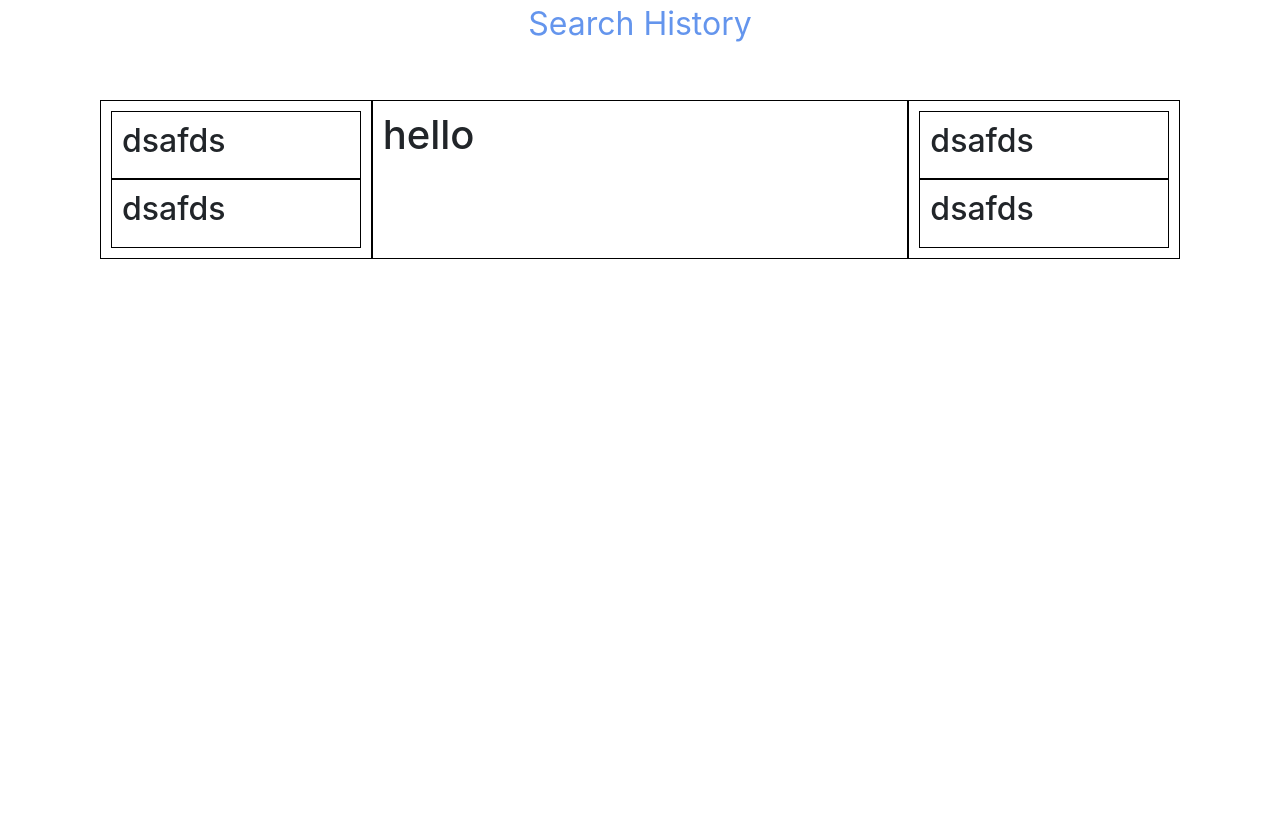
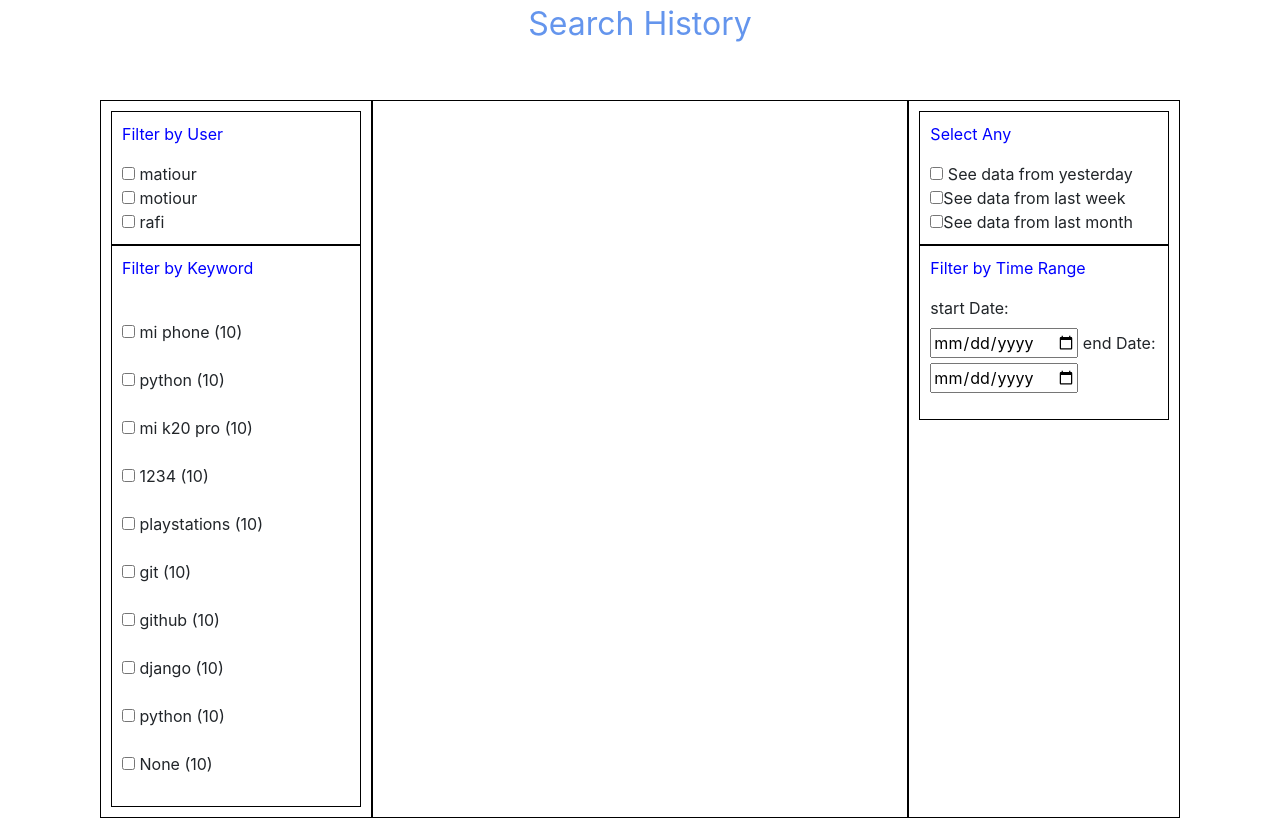
Before and after one commit to KaziMotiour/Imagined-Search-Engine, a Django app: page /search-history/ in a window 1280 px wide. Shown: the part 56-874 px from the top of the page. Before the commit the page ends 315 px from the top, so only its background shows below. Run offline with Django 4.2, Linux system fonts and the light colour scheme; a user stored in the database is signed in; data comes from the database, SQL or seed files in the repository; both versions use the stored data as it was after the commit; some libraries are stand-ins or nearby versions.

Commit message:
complete task

```diff
--- a/Templates/main.html
+++ b/Templates/main.html
@@ -23,7 +23,10 @@
 </div>
 
 
+{%block script%}
 
+
+{%endblock script%}
 
 <script src="https://code.jquery.com/jquery-3.4.1.slim.min.js" integrity="sha384-J6qa4849blE2+poT4WnyKhv5vZF5SrPo0iEjwBvKU7imGFAV0wwj1yYfoRSJoZ+n" crossorigin="anonymous"></script>
 <script src="https://cdn.jsdelivr.net/npm/popper.js@1.16.0/dist/umd/popper.min.js" integrity="sha384-Q6E9RHvbIyZFJoft+2mJbHaEWldlvI9IOYy5n3zV9zzTtmI3UksdQRVvoxMfooAo" crossorigin="anonymous"></script>
--- a/accounts/views.py
+++ b/accounts/views.py
@@ -57,6 +57,8 @@ class UserRegisterView(View):
     def get(self,request):
         greeting={}
         greeting['form'] = UserRegistrationForm
+        if request.user.is_authenticated:
+            return redirect('search:search_google')
         auth.logout(request)
         return render(request,'auth-register.html',greeting)
     def post(self,request):
--- a/searchResults/Templates/search_history.html
+++ b/searchResults/Templates/search_history.html
@@ -1,42 +1,97 @@
-{% extends 'main.html'%}
+{% extends 'main.html'%} {% block header%} {% load static %}
+<link rel="stylesheet" href="{% static 'css/searchHistory.css'%}" />
+<script src="{% static 'js/search_history.js' %} " defer></script>
+<link
+  rel="stylesheet"
+  href="http://code.jquery.com/ui/1.11.4/themes/smoothness/jquery-ui.css"
+/>
+<script src="http://code.jquery.com/jquery-1.10.2.js"></script>
+<script src="http://code.jquery.com/ui/1.11.4/jquery-ui.js"></script>
 
-
-{% block header%}
-    {% load static %}
-    <link rel="stylesheet" href="{% static 'css/searchHistory.css'%}">
-
-{% endblock header%}
-
-{% block body %}
+{% endblock header%} {% block body %}
 
 <div class="container">
-    <div class='title'>
-
-        Search History
-    </div>
+  <div class="title">Search History</div>
   <div class="flex">
     <div class="row1">
-            <div >
-                <h2>dsafds</h2>
-            </div>
-            <div>
-                <h2>dsafds</h2>
-            </div>
-        </div>
-        <div class="row2">
-            <h1>hello</h1>
+      <div style="overflow: scroll;  overflow-x: hidden;  max-height:300px">
+        <p style="color:blue;">Filter by User</p>
+        <form>
+          {%for user in users%}
+          <input
+            type="checkbox"
+            name="user"
+            value="{{user.username}}"
+            class="mycheck"
+          />
+          {{user.username}}<br />
+
+          {%endfor%}
+        </form>
       </div>
 
-        <div class="row3">
       <div >
-                <h2>dsafds</h2>
-            </div>
-            <div>
-                <h2>dsafds</h2>
+        <p style="color:blue;">Filter by Keyword</p>
+        <form style="overflow: scroll; max-height:500px; overflow-x: hidden;">
+          {%for keyword in keywords%}
+          <br />
+          <input
+            type="checkbox"
+            name="keyword"
+            value="{{keyword.search_keyword}}"
+            class="mycheck"
+          />
+          {{keyword.search_keyword}} ({{keyword.number_of_result}})<br />
+          {%endfor%}
+        </form>
       </div>
     </div>
 
+    {% comment %} list of elemets {% endcomment %}
+    <div class="row2" >
+
+      <ul id="myList" style="max-height:800px; overflow: scroll;  overflow-x: hidden;"></ul>
+    </div>
+    {% comment %} end list of elemets {% endcomment %}
+
+
+
+    <div class="row3">
+      <div>
+        <p style="color:blue;">Select Any</p>
+        <form>
+          <input
+            type="checkbox"
+            name="data"
+            value="yesterday"
+            class="mycheck"
+          />
+          See data from yesterday<br />
+          <input
+            type="checkbox"
+            name="data"
+            value="last_week"
+            class="mycheck"
+          />See data from last week<br />
+          <input
+            type="checkbox"
+            name="data"
+            value="last_month"
+            class="mycheck"
+          />See data from last month<br />
+        </form>
+      </div>
+      <div>
+        <p style="color:blue;">Filter by Time Range</p>
+        <label for="birthday">start Date:</label>
+        <input type="date" id="start" name="trip-start" value="2022-2-23" />
+
+        <label for="birthday">end Date:</label>
+        <input type="date" id="end" name="trip-start" value="2022-2-23" />
+        <p id="alart" style="color:red"></p>
+      </div>
+    </div>
   </div>
 </div>
 
-{% endblock body %}
+{% endblock body %} {%block script%} {%endblock script%}
--- a/searchResults/models.py
+++ b/searchResults/models.py
@@ -12,6 +12,8 @@ class SearchDetails(models.Model):
     search_keyword = models.CharField( max_length=1000)
     number_of_result=models.IntegerField(default=0)
     timestamp = models.DateTimeField( auto_now_add=True)
+    class Meta:
+        ordering = ('-timestamp',)
 
 class searchItems(models.Model):
     search_detail = models.ForeignKey(SearchDetails, related_name='search_detail', on_delete=models.CASCADE)
@@ -19,3 +21,5 @@ class searchItems(models.Model):
     site_title = models.CharField(max_length=500)
     site_description  = models.CharField(max_length=1000)
     timestamp = models.DateTimeField( auto_now_add=True)
+    class Meta:
+        ordering = ('-timestamp',)
--- a/searchResults/urls.py
+++ b/searchResults/urls.py
@@ -1,11 +1,12 @@
 from django.urls import path
-from .views import searchFormGoogle, gets_filtered_items
+from .views import searchFormGoogle, gets_filtered_items, filter_search_resuls
 from django.contrib.auth import views
 app_name='search'
 
 urlpatterns = [
     # Authentication
-    path('deshboard/', searchFormGoogle, name='search_google'),
-    path('search-history/', gets_filtered_items, name='searchHistory')
+    path('', searchFormGoogle, name='search_google'),
+    path('search-history/', gets_filtered_items, name='searchHistory'),
+    path('filter-resuls/', filter_search_resuls, name='filterResuls')
 
 ]
--- a/searchResults/views.py
+++ b/searchResults/views.py
@@ -1,10 +1,18 @@
-from lib2to3.pgen2.token import EQUAL
+
 from django.shortcuts import render
+from django.contrib.auth.models import User
 from .models import SearchDetails, searchItems
+from django.utils import timezone
+from django.db.models import Q, Sum
 import requests
 from django.contrib.auth.decorators import login_required
 from rest_framework.permissions import IsAuthenticated, IsAdminUser, IsAuthenticatedOrReadOnly
 from rest_framework.decorators import api_view, permission_classes
+from rest_framework.decorators import api_view, permission_classes
+from .serializers import searchItemsSerializer
+import time
+import datetime
+from rest_framework.response import Response
 # Create your views here.
 
 @login_required(login_url='/auth/login/')
@@ -66,5 +74,52 @@ def gets_filtered_items(request):
     user = request.GET.get('user')
     asd = request.GET.get('date')
     search_items = searchItems.objects.filter(search_detail__user=request.user)
-    print(search_items)
-    return render(request, 'search_history.html', {'message':'message'})
+    filtering_items={
+        'users':User.objects.all(),
+        'keywords': SearchDetails.objects.values('search_keyword', 'number_of_result').distinct()
+    }
+    return render(request, 'search_history.html', {'users':filtering_items['users'], 'keywords':filtering_items['keywords']})
+
+
+@api_view(['GET'])
+def filter_search_resuls(request):
+    q = request.GET.get('q')
+    user = request.GET.get('user')
+    keyword = request.GET.get('keyword')
+    data = request.GET.get('data')
+    startDate = request.GET.get('startDate')
+    endDate = request.GET.get('endDate')
+    if data:
+        if data=='yesterday':
+             data_fetch = datetime.datetime.now() - datetime.timedelta(days=2)
+        else:
+            data_fetch = datetime.datetime.now() - datetime.timedelta(days=30) if data=='last_month' else datetime.datetime.now() - datetime.timedelta(days=7)
+
+
+    if startDate and endDate:
+        date1=  datetime.datetime.strptime(startDate,"%Y-%m-%d")
+        date2=  datetime.datetime.strptime(endDate,"%Y-%m-%d")
+
+    if user:
+        if startDate and endDate:
+            filterd_items = searchItems.objects.filter(search_detail__user__username=user).filter(search_detail__search_keyword__icontains=keyword if keyword else '').filter(timestamp__gte=date1).filter(timestamp__lte=date2)
+        elif data:
+            filterd_items = searchItems.objects.filter(search_detail__user__username=user).filter(search_detail__search_keyword__icontains=keyword if keyword else '').filter(timestamp__gte=data_fetch)
+        else:
+            filterd_items = searchItems.objects.filter(search_detail__user__username=user).filter(search_detail__search_keyword__icontains=keyword if keyword else '')
+    else:
+        if startDate and endDate:
+            filterd_items = searchItems.objects.filter(search_detail__search_keyword__icontains=keyword if keyword else '').filter(timestamp__gte=date1).filter(timestamp__lte=date2)
+        elif data:
+            print('fetch_data 2', keyword)
+            filterd_items = searchItems.objects.filter(search_detail__search_keyword__icontains=keyword if keyword else '').filter(timestamp__gte=data_fetch)
+        else:
+
+            filterd_items = searchItems.objects.filter( Q(search_detail__search_keyword__icontains=keyword if keyword else ''))
+
+    if not filterd_items:
+        empty='No result found for this query'
+        return Response({'empty':empty})
+    else:
+        serializer = searchItemsSerializer(filterd_items, many=True)
+        return Response({'data':'data', 'filterd_items':serializer.data})
--- a/static/css/search.css
+++ b/static/css/search.css
@@ -2,7 +2,7 @@
     margin-top: 20px;
     width:100%;
     height: 100px;
-    text-align: center;
+
 }
 .site-link{
     font-size: 5px;
--- /dev/null
+++ b/static/js/search_history.js
@@ -0,0 +1,217 @@
+var date1, date2 = ''
+
+
+let list = document.getElementById("myList");
+let url = "http://127.0.0.1:8000/filter-resuls/?q=hello"
+
+
+var values=''
+// get selected item form user
+$(document).ready(function(){
+    $('input[name="user"]').on('change', function() {
+        $('input[name="user"]').not(this).prop('checked', false);
+
+        if($('input[name="user"]:checked').val()===undefined){
+            const updateUrl = url.replace(values, "");
+            url=updateUrl
+            fetched_filterd_data(updateUrl)
+        }else{
+            const value = $('input[name="user"]:checked').val()
+            if (values){
+
+                url= url.replace(values, "");
+            }
+            values = '&user='+value
+            url =  url+values
+            fetched_filterd_data(url)
+        }
+
+    });
+});
+
+
+// get selected item form keyward
+var keys=''
+$(document).ready(function(){
+    $('input[name="keyword"]').on('change', function() {
+        $('input[name="keyword"]').not(this).prop('checked', false);
+        console.log($('input[name="keyword"]:checked').val())
+        if($('input[name="keyword"]:checked').val()===undefined){
+            url=url.replace(keys, "");
+            fetched_filterd_data(url)
+        }else{
+            const value = $('input[name="keyword"]:checked').val()
+            if (keys){
+                url= url.replace(keys, "");
+            }
+            keys = '&keyword='+value
+            url = url+keys
+            fetched_filterd_data(url)
+        }
+    });
+});
+
+
+// get selected item form data
+var datas=''
+$(document).ready(function(){
+    $('input[name="data"]').on('change', function() {
+        $('input[name="data"]').not(this).prop('checked', false);
+        console.log($('input[name="data"]:checked').val())
+        if($('input[name="data"]:checked').val()===undefined){
+            const updateUrl = url.replace(datas, "");
+            url=url.replace(datas, "");
+            fetched_filterd_data(url)
+        }else{
+
+            if (date1 && date2){
+                url= url.replace(date1, "");
+                url= url.replace(date2, "");
+            }
+
+            const value = $('input[name="data"]:checked').val()
+            if (datas){
+                url= url.replace(datas, "");
+            }
+            datas = '&data='+value
+            url = url+datas
+            fetched_filterd_data(url)
+        }
+    });
+});
+
+
+
+
+
+// get selected date
+
+// start Date
+const startDate = document.querySelector('#start');
+
+startDate.addEventListener('change', (event) => {
+
+    $('input[name="data"]').not(this).prop('checked', false);
+    const updateUrl = url.replace(datas, "");
+    url=updateUrl
+
+    var dateControl1 = document.querySelector('#start');
+
+    var dateControl2     = document.querySelector('#end');
+    console.log(dateControl2.value);
+    if (!dateControl2.value){
+        document.getElementById("alart").innerText="Please select the end Date"
+    }else{
+        document.getElementById("alart").innerText=""
+
+        if (date1 && date2){
+            url= url.replace(date1, "");
+            url= url.replace(date2, "");
+        }
+
+        date1='&startDate='+dateControl1.value
+        date2='&endDate='+dateControl2.value
+        url = url+date1+date2
+        fetched_filterd_data(url)
+
+    }
+  });
+
+
+// end Date
+const endDate = document.querySelector('#end');
+endDate.addEventListener('change', (event) => {
+    $('input[name="data"]').not(this).prop('checked', false);
+    const updateUrl = url.replace(datas, "");
+    url=updateUrl
+
+      var dateControl1 = document.querySelector('#start');
+      console.log(dateControl1.value);
+
+
+      var dateControl2 = document.querySelector('#end');
+      console.log(dateControl2.value);
+
+    if (!dateControl1.value){
+        document.getElementById("alart").innerText="Please select the Start Date"
+    }else{
+        document.getElementById("alart").innerText=""
+        console.log('hello');
+        console.log(date2, 'date 2 is here');
+        if (date1 && date2){
+            url= url.replace(date1, "");
+            url= url.replace(date2, "");
+        }
+        date1='&startDate='+dateControl1.value
+        date2='&endDate='+dateControl2.value
+
+        url = url+date1+date2
+        fetched_filterd_data(url)
+    }
+
+
+});
+
+
+    fetch("http://127.0.0.1:8000/filter-resuls/?q=hello", {
+        headers:{
+            'Accept': 'application/json',
+            'X-Requested-With': 'XMLHttpRequest', //Necessary to work with request.is_ajax()
+        },
+    })
+    .then(response => {
+        return response.json() //Convert response to JSON
+    })
+    .then(data => {
+        // console.log(data['filterd_items']);
+        $('#myList').empty();
+        data['filterd_items'].forEach(data=>{
+            let li = document.createElement("li");
+            li.innerHTML = " <p id='search_history'>"
+            +"<span id='link' class='site-link' style='font-size:12px'>"+ data.site_link+"</span><br/>"
+            +"<strong><a id='title' href='"+data.site_link+"' target='_blank' class='button is-info'>"+ data.site_title+"</a></strong><br/>"
+            +"<span id='dec'>"+ data.site_description+"</span>"
+          +"</p>"
+
+              list.appendChild(li);
+        })
+
+        //Perform actions with the response data from the view
+    })
+
+
+    const fetched_filterd_data = (url) =>{
+        console.log(url);
+        fetch(url, {
+        headers:{
+            'Accept': 'application/json',
+            'X-Requested-With': 'XMLHttpRequest', //Necessary to work with request.is_ajax()
+        },
+    })
+    .then(response => {
+        return response.json() //Convert response to JSON
+    })
+    .then(data => {
+        // console.log(data['filterd_items']);
+        console.log( data['empty']);
+        if (data['empty']==='No result found for this query'){
+            $('#myList').empty();
+            let li = document.createElement("li");
+            li.innerHTML ="<p id='search_history' style='color:green'><h3>"+data['empty']+"</h3></p>"
+            list.appendChild(li);
+        }else{
+        $('#myList').empty();
+        data['filterd_items'].forEach(data=>{
+            let li = document.createElement("li");
+            li.innerHTML = " <p id='search_history'>"
+            +"<span id='link' class='site-link' style='font-size:12px'>"+ data.site_link+"</span><br/>"
+            +"<strong><a id='title' href='"+data.site_link+"' target='_blank' class='button is-info'>"+ data.site_title+"</a></strong><br/>"
+            +"<span id='dec'>"+ data.site_description+"</span>"
+          +"</p>"
+
+              list.appendChild(li);
+        })}
+
+        //Perform actions with the response data from the view
+    })
+    }
```
Also changed, not shown: searchResults/serializers.py (added, +21 -0 lines), db.sqlite3. Lines whose indentation alone changed are shown as unchanged.
